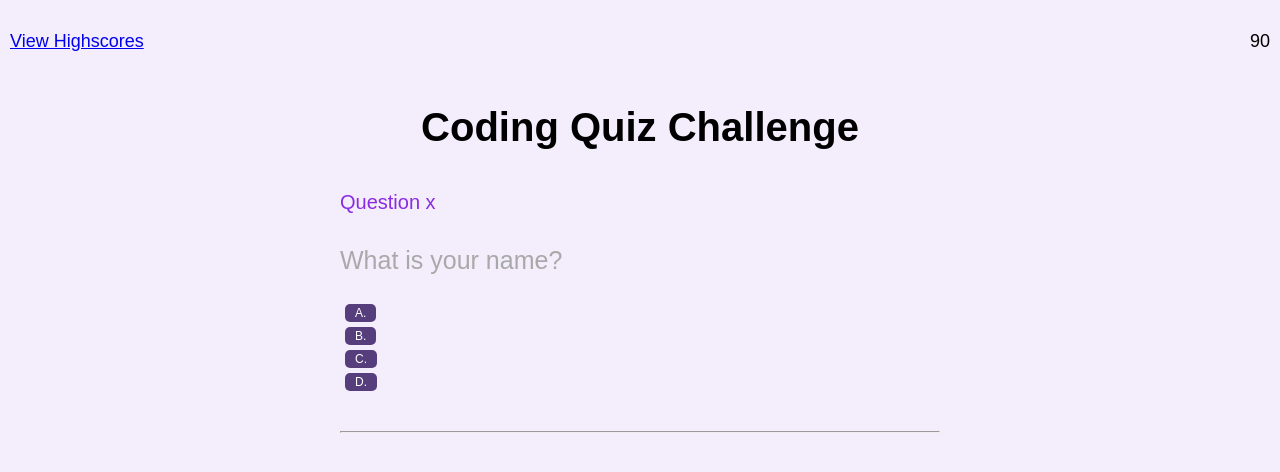
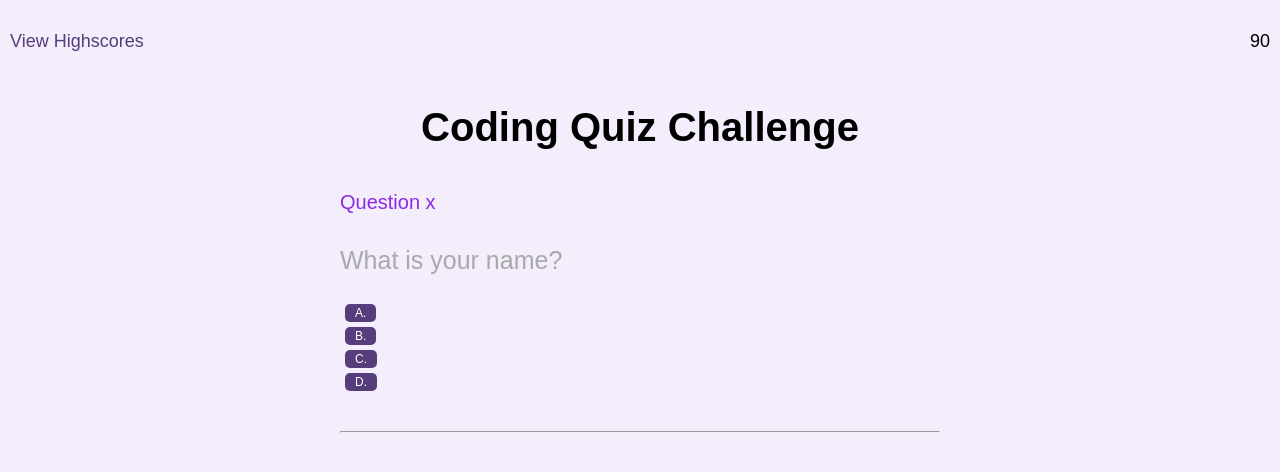
Before and after one commit to KarlaFuGue/Countdown-Quiz, a plain HTML site: page index.html in a window 1280 px wide. Drawn offline with Linux system fonts and the light colour scheme.

Commit message:
highscores style

```diff
--- a/assets/css/style.css
+++ b/assets/css/style.css
@@ -58,6 +58,12 @@ img {
     top: 10px;
     right: 10px;
 }
+a {
+    color: #563d7c;
+    text-decoration: none;
+    transition: color 0.1s;
+    cursor: pointer;
+  }
 #scores {
     position: absolute;
     top: 10px;
```
